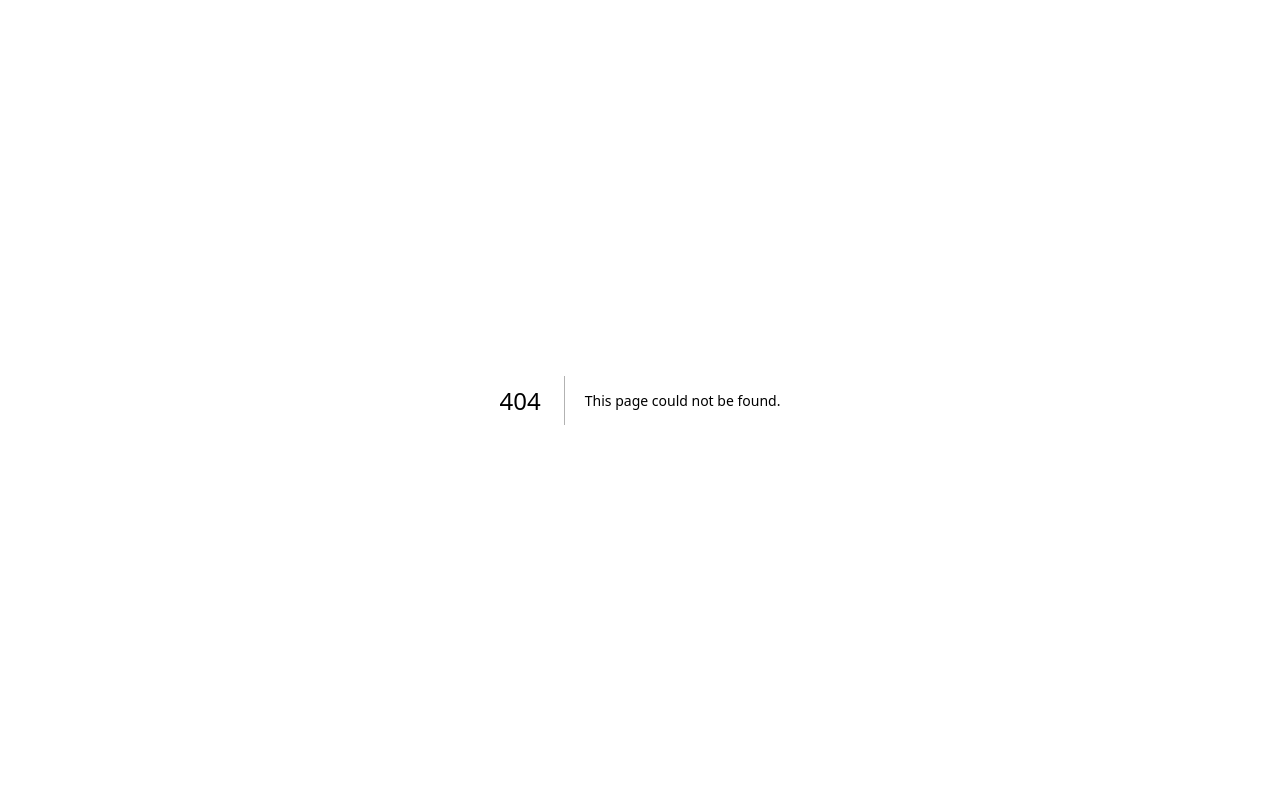
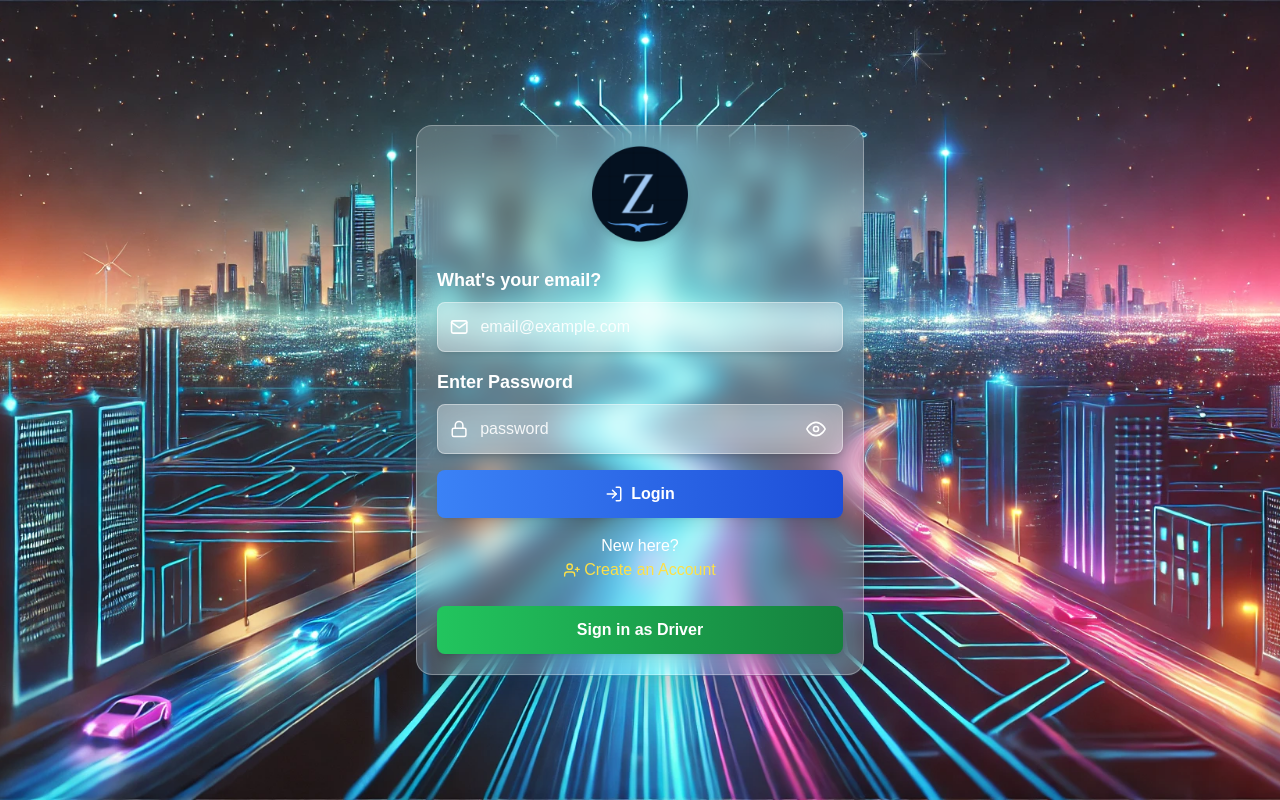
Before and after one commit to Dev-42/Khudki-Dukaan, a Next.js app in the folder frontend/khudki-dukaan/: page /user/login in a window 1280 px wide. Before the commit this address had no page. Built offline with nearby package versions, Linux system fonts and the light colour scheme.

Commit message:
Routes changed for better seo
Routes changed for better seo

```diff
--- a/frontend/khudki-dukaan/src/components/pages/Homepage.jsx
+++ b/frontend/khudki-dukaan/src/components/pages/Homepage.jsx
@@ -8,7 +8,7 @@ const Homepage = () => {
 
   const handleClick = () => {
     console.log("clicked");
-    router.push("/login"); // Client-side navigation
+    router.push("/user/login"); // Client-side navigation
   };
 
   return (
--- a/frontend/khudki-dukaan/src/components/pages/Login.jsx
+++ b/frontend/khudki-dukaan/src/components/pages/Login.jsx
@@ -105,7 +105,7 @@ const Login = () => {
 
         {/* Driver Sign In */}
         <Link
-          href="/driver-login"
+          href="/driver/login"
           className="w-full flex items-center justify-center bg-gradient-to-r from-green-500 to-green-700 hover:from-green-600 hover:to-green-800 text-white font-semibold py-3 rounded-lg mt-6 shadow-lg transition-transform duration-300 transform hover:scale-105"
         >
           Sign in as Driver
```
Also changed, not shown: frontend/khudki-dukaan/src/app/driver/login/page.jsx (renamed from frontend/khudki-dukaan/src/app/driver-login/page.jsx), frontend/khudki-dukaan/src/app/user/login/page.jsx (renamed from frontend/khudki-dukaan/src/app/login/page.jsx).
